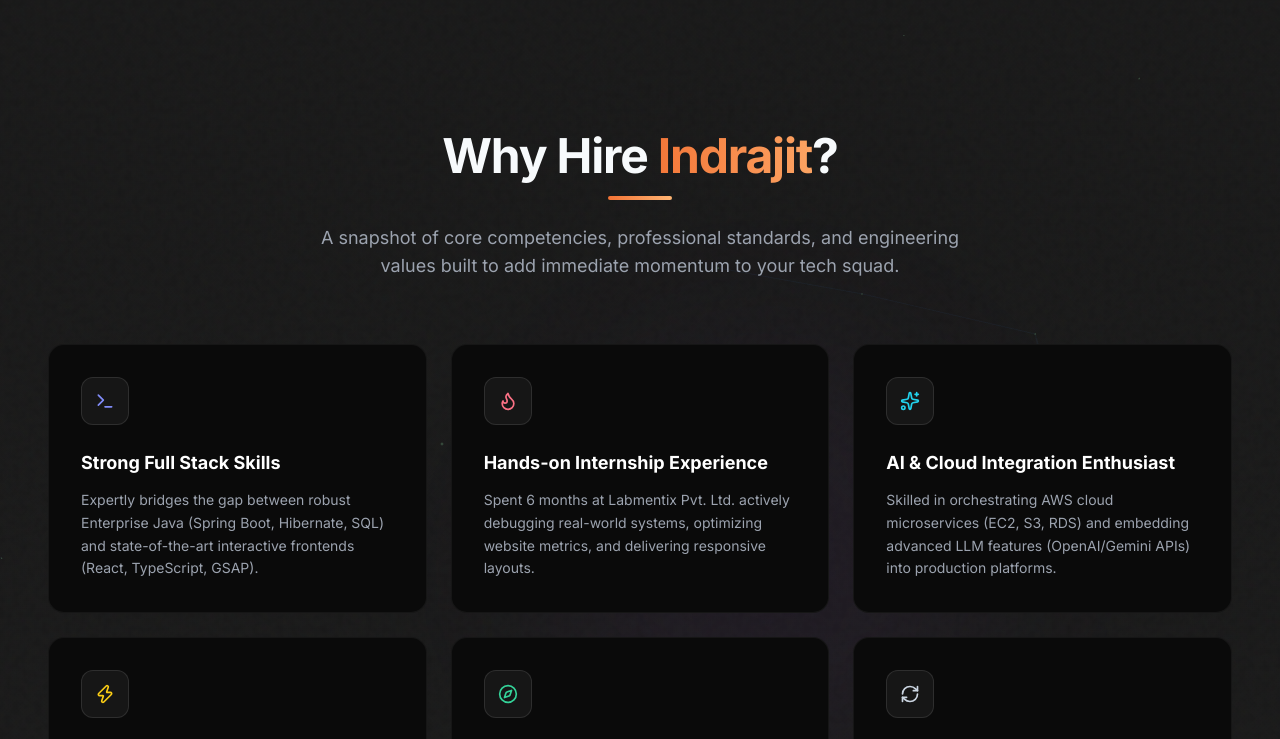
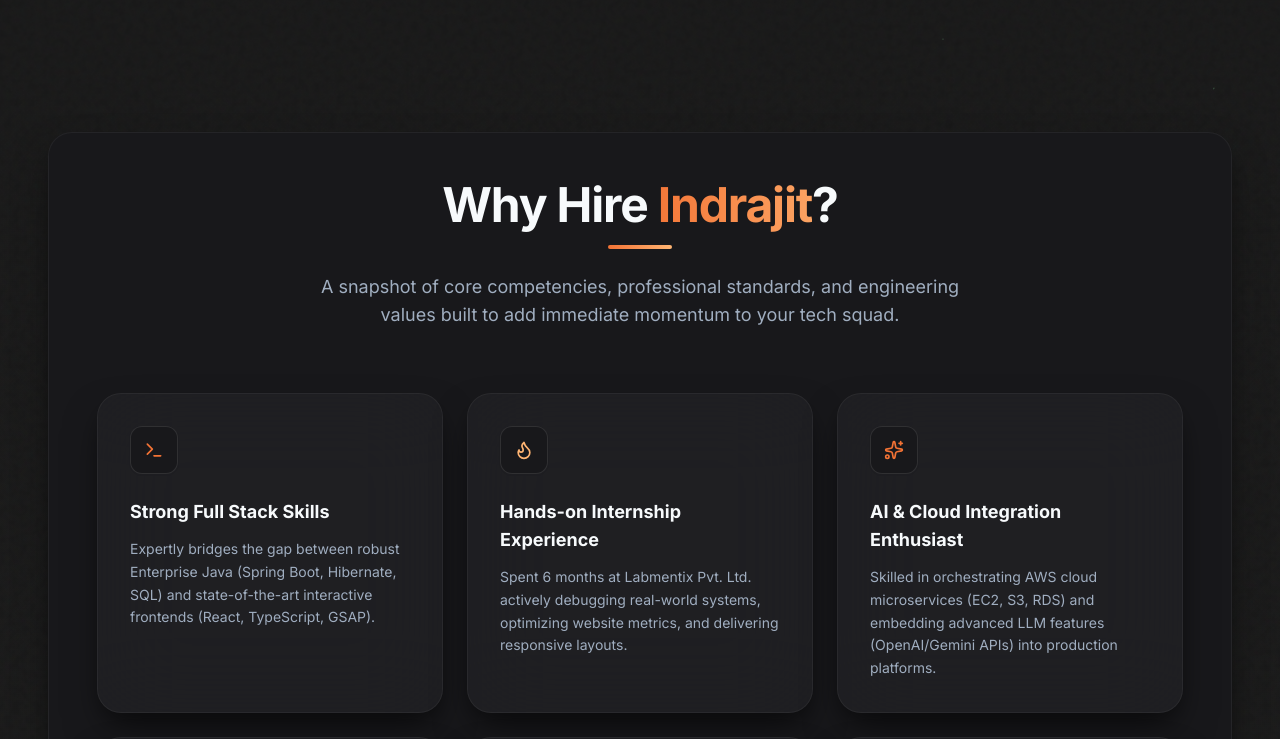
Before and after one commit to indrajit1306/IndrajitGhosh-Portfolio, a React (Vite) app: page / in a window 1280 px wide. Shown: the part 5440-6179 px from the top of the page. Built offline with nearby package versions, Linux system fonts and the light colour scheme.

Commit message:
feat: add WhyHire component to showcase professional competencies and experience

```diff
--- a/src/components/sections/WhyHire.jsx
+++ b/src/components/sections/WhyHire.jsx
@@ -6,37 +6,37 @@ import Constellation from '../canvas/Constellation';
 const reasons = [
   {
     id: 1,
-    icon: <Terminal className="w-5 h-5 text-indigo-400" />,
+    icon: <Terminal className="w-5 h-5 text-primary" />,
     title: "Strong Full Stack Skills",
     desc: "Expertly bridges the gap between robust Enterprise Java (Spring Boot, Hibernate, SQL) and state-of-the-art interactive frontends (React, TypeScript, GSAP).",
   },
   {
     id: 2,
-    icon: <Flame className="w-5 h-5 text-rose-400" />,
+    icon: <Flame className="w-5 h-5 text-accent" />,
     title: "Hands-on Internship Experience",
     desc: "Spent 6 months at Labmentix Pvt. Ltd. actively debugging real-world systems, optimizing website metrics, and delivering responsive layouts.",
   },
   {
     id: 3,
-    icon: <Sparkles className="w-5 h-5 text-cyan-400" />,
+    icon: <Sparkles className="w-5 h-5 text-primary" />,
     title: "AI & Cloud Integration Enthusiast",
     desc: "Skilled in orchestrating AWS cloud microservices (EC2, S3, RDS) and embedding advanced LLM features (OpenAI/Gemini APIs) into production platforms.",
   },
   {
     id: 4,
-    icon: <Zap className="w-5 h-5 text-yellow-400" />,
+    icon: <Zap className="w-5 h-5 text-accent" />,
     title: "High Velocity Fast Learner",
     desc: "Proven capabilities to upskill and deploy complex paradigms under strict timelines, actively transitioning theoretical CS into scalable web engineering.",
   },
   {
     id: 5,
-    icon: <Compass className="w-5 h-5 text-emerald-400" />,
+    icon: <Compass className="w-5 h-5 text-primary" />,
     title: "Systematic Problem Solver",
     desc: "CS Graduate grounded in object-oriented patterns, database normalization rules, and scalable REST API architectures.",
   },
   {
     id: 6,
-    icon: <RefreshCw className="w-5 h-5 text-slate-300" />,
+    icon: <RefreshCw className="w-5 h-5 text-accent" />,
     title: "Scalable Application Builder",
     desc: "Engineers products with structured modularity, containerization readiness, strict compiler types, and responsive multi-device accessibility compliance.",
   }
@@ -67,7 +67,7 @@ export default function WhyHire() {
       {/* Background elements */}
       <div className="absolute inset-0 z-0 pointer-events-none">
         <div className="absolute top-1/4 left-1/4 w-96 h-96 bg-primary/5 rounded-full blur-[100px]" />
-        <div className="absolute bottom-1/4 right-1/4 w-96 h-96 bg-purple-500/5 rounded-full blur-[100px]" />
+        <div className="absolute bottom-1/4 right-1/4 w-96 h-96 bg-accent/5 rounded-full blur-[100px]" />
         <div className="absolute inset-0 opacity-40">
           <Canvas camera={{ position: [0, 0, 15], fov: 45 }}>
             <ambientLight intensity={0.5} />
@@ -76,7 +76,8 @@ export default function WhyHire() {
         </div>
       </div>
 
-      <div className="container mx-auto px-6 md:px-12 relative z-10">
+      <div className="container mx-auto px-4 md:px-8 lg:px-12 relative z-10">
+        <div className="glass-card bg-white dark:bg-zinc-900 p-6 md:p-8 lg:p-12 border border-transparent dark:border-white/5 relative overflow-hidden shadow-xl">
           <motion.div
             initial="hidden"
             whileInView="visible"
@@ -88,7 +89,7 @@ export default function WhyHire() {
               Why Hire <span className="text-gradient">Indrajit</span>?
             </motion.h2>
             <motion.div variants={itemVariants} className="w-16 h-1 bg-gradient-to-r from-primary to-accent mx-auto rounded-full mb-6" />
-          <motion.p variants={itemVariants} className="text-gray-400 text-lg max-w-2xl mx-auto">
+            <motion.p variants={itemVariants} className="text-secondary text-lg max-w-2xl mx-auto">
               A snapshot of core competencies, professional standards, and engineering values built to add immediate momentum to your tech squad.
             </motion.p>
           </motion.div>
@@ -104,14 +105,14 @@ export default function WhyHire() {
               <motion.div
                 key={reason.id}
                 variants={itemVariants}
-              className="p-8 rounded-2xl bg-[#0a0a0a] border border-white/5 hover:border-white/10 transition-colors flex flex-col gap-6 group"
+                className="glass-card bg-slate-50 dark:bg-zinc-800/50 p-8 border border-transparent dark:border-white/5 hover:border-primary/30 transition-colors flex flex-col gap-6 group"
               >
-              <div className="w-12 h-12 rounded-xl bg-white/5 border border-white/10 flex items-center justify-center group-hover:scale-110 transition-transform duration-300">
+                <div className="w-12 h-12 rounded-xl bg-white dark:bg-zinc-900 border border-slate-200 dark:border-white/10 flex items-center justify-center group-hover:scale-110 transition-transform duration-300 shadow-sm">
                   {reason.icon}
                 </div>
                 <div>
-                <h3 className="text-lg font-bold text-white mb-3">{reason.title}</h3>
-                <p className="text-sm text-gray-400 leading-relaxed">
+                  <h3 className="text-lg font-bold text-foreground mb-3">{reason.title}</h3>
+                  <p className="text-sm text-secondary leading-relaxed">
                     {reason.desc}
                   </p>
                 </div>
@@ -119,6 +120,7 @@ export default function WhyHire() {
             ))}
           </motion.div>
         </div>
+      </div>
     </section>
   );
 }
```
Lines whose indentation alone changed are shown as unchanged.
